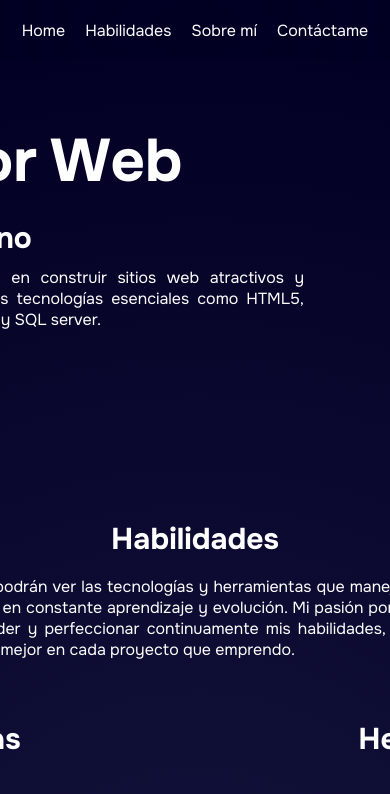
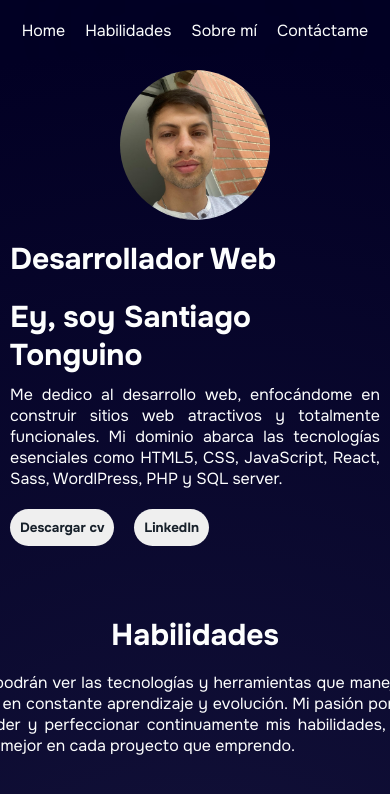
Before and after one commit to tonguiino/Tonguiino-WebCraft, a React (Vite) app: page / in a window 390 px wide. Shown: the top 794 px of the page. Built offline with nearby package versions, Linux system fonts and the light colour scheme.

Commit message:
Add responsive layout to home

```diff
--- a/src/Components/Home/Home.scss
+++ b/src/Components/Home/Home.scss
@@ -1,9 +1,12 @@
 section.home {
     display: flex;
+    flex-wrap: wrap;
     width: 70em;
-    height: 400px;
+    max-width: 100%;
+    height: auto;
     padding: 15px;
     align-items: center;
+    margin: auto;
 
     h1 {
         margin-bottom: 20px;
@@ -21,6 +24,8 @@ section.home {
 
     .profile-info {
         width: 60%;
+        flex: 1 1 60%;
+
 
         button {
             margin-right: 20px;
@@ -35,13 +40,14 @@ section.home {
             }
 
             a {
-                color: var(--black)
+                color: var(--black);
             }
         }
     }
 
     .profile-img {
         width: 40%;
+        flex: 1 1 40%;
         display: grid;
         place-items: center;
 
@@ -53,7 +59,62 @@ section.home {
             object-fit: cover;
             object-position: top;
             height: 250px;
-            // box-shadow: 0px 0px 57px -5px rgba(255, 255, 255, 1);
         }
     }
 }
+
+
+@media (max-width: 768px) {
+    section.home {
+        flex-direction: column;
+        align-items: flex-start;
+        h1 {
+            font-size: 40px;
+        }
+
+        .profile-info {
+            width: 100%;
+            flex: 1 1 100%;
+        }
+
+        .profile-img {
+            width: 100%;
+            order: -1; /* Mueve .profile-img al inicio */
+            /* Ajusta el ancho al 100% */
+            flex: 1 1 100%;
+            margin-bottom: 20px;
+            /* Añade margen inferior para espaciar los elementos */
+        }
+
+        .profile-img img {
+            width: 200px;
+            /* Reduce el tamaño de la imagen */
+            height: 200px;
+            /* Reduce el tamaño de la imagen */
+        }
+    }
+}
+
+@media (max-width: 480px) {
+    section.home {
+        padding: 10px;
+        /* Reduce el padding en pantallas muy pequeñas */
+
+        h1 {
+            font-size: 30px;
+            /* Reduce aún más el tamaño de la fuente */
+        }
+
+        p {
+            margin-bottom: 20px;
+            /* Ajusta el margen inferior */
+        }
+
+        .profile-img img {
+            width: 150px;
+            /* Reduce aún más el tamaño de la imagen */
+            height: 150px;
+            /* Reduce aún más el tamaño de la imagen */
+        }
+    }
+}
```
